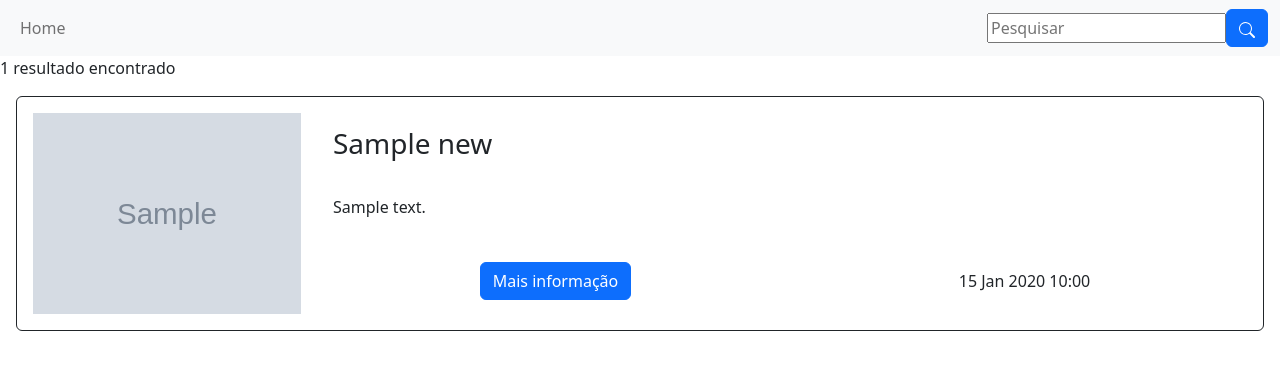
After one commit to DvadiSilva/projetoDavidBackend, a PHP site: template views/view.search.php in a window 1280 px wide. The commit adds this page. Shown: the top 370 px of the page. Run offline with PHP 8.4, Linux system fonts and the light colour scheme; the template is opened without the code that fills it: most values are stand-ins (such as "Sample title", 1, 10 or a date in 2020); grey boxes marked "Sample" are stand-in pictures; data that the repository does not hold is empty.

Commit message:
Criação da caixa de pesquisa de noticias

```diff
--- a/index.php
+++ b/index.php
@@ -15,7 +15,7 @@
     $url_parts= explode("/", $_SERVER["REQUEST_URI"]);
 
     $controlers=[
-        "home", "categories", "news"
+        "home", "categories", "news", "search"
     ];
 
     $controller= $url_parts[1] ?: "home";
--- a/views/layout/header.php
+++ b/views/layout/header.php
@@ -26,5 +26,13 @@
                         }
                     ?>
                 </ul>
+                <form class="d-flex align-items-center" action="/search" method="post">
+                    <input type="text" name="search" aria-label="search" placeholder="Pesquisar" minlength="1" maxlength="30">
+                    <button type="submit" class="btn btn-primary" name="send">
+                        <svg xmlns="http://www.w3.org/2000/svg" width="16" height="16" fill="currentColor" class="bi bi-search" viewBox="0 0 16 16">
+                            <path d="M11.742 10.344a6.5 6.5 0 1 0-1.397 1.398h-.001c.03.04.062.078.098.115l3.85 3.85a1 1 0 0 0 1.415-1.414l-3.85-3.85a1.007 1.007 0 0 0-.115-.1zM12 6.5a5.5 5.5 0 1 1-11 0 5.5 5.5 0 0 1 11 0z"/>
+                        </svg>
+                    </button>
+                </form>
             </div>
         </nav>
--- /dev/null
+++ b/views/view.search.php
@@ -0,0 +1,31 @@
+<?php
+    require("layout/header.php");
+
+    echo count($news)==1 ?'<p>'.count($news).' resultado encontrado</p>':'<p>'.count($news).' resultados encontrados</p>';
+
+    foreach($news as $newsSolo){
+        echo '
+            <div class="card flex-row border-dark m-3 newsSolo">
+                <img src="'.$newsSolo["image"].'" class="card-img-top p-3 newsImg" alt="...">
+                <div class="card-body d-flex flex-column justify-content-around">
+                    <h3 class="card-title">'.$newsSolo["title"].'</h3>
+                    <p class="card-text">'.$newsSolo["summary"].'</p>
+                    <div class="row justify-content-around">
+                        <div class="col-6 d-flex align-items-center justify-content-center">
+                            <a href="/news/'.$newsSolo["news_id"].'" class="btn btn-primary">
+                                Mais informação
+                            </a>
+                        </div>
+                        <div class="col-6 d-flex align-items-center justify-content-center">
+                            <time>
+                                '.date("j M Y H:i", strtotime($newsSolo["post_date"])).'
+                            </time>
+                        </div>
+                    </div>
+                </div>
+            </div>
+        ';
+    }
+
+    require("layout/footer.php");
+?>
```
Also changed, not shown: controllers/controller.search.php (added, +51 -0 lines), models/model.news.php (+25 -0 lines).
